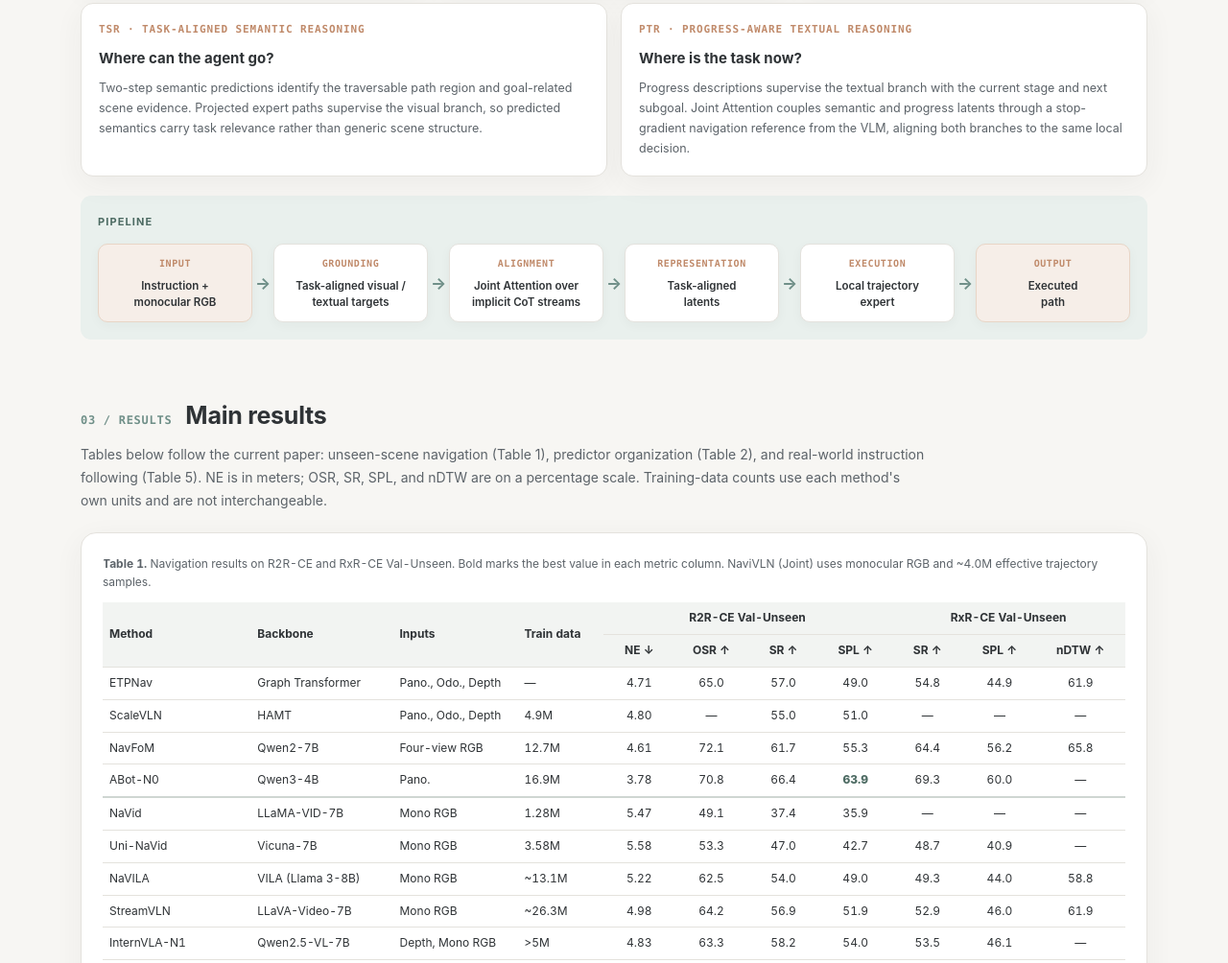
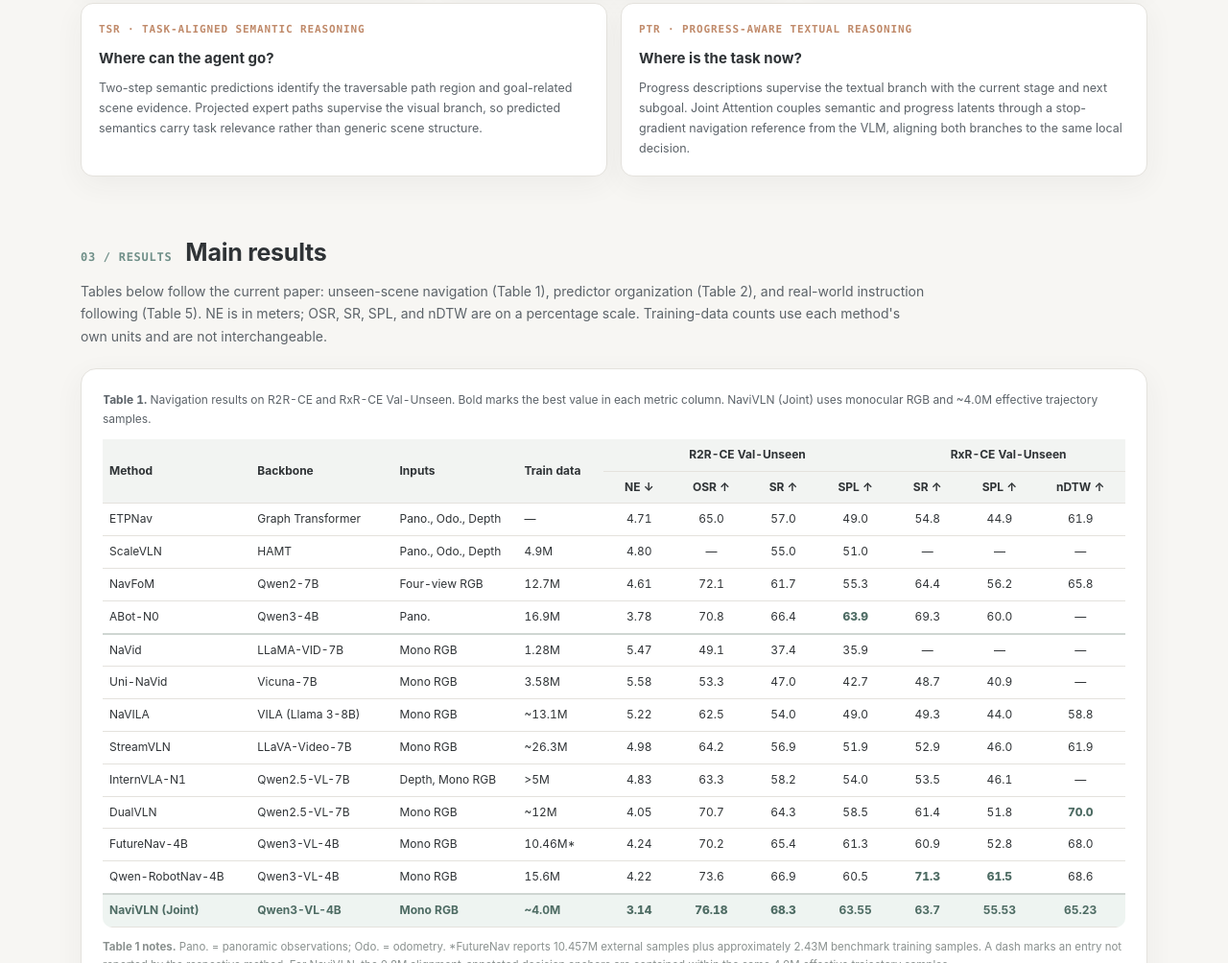
Before and after one commit to NaviVLN/navivln-review, a plain HTML site: page index.html in a window 1280 px wide. Shown: the part 2682-3686 px from the top of the page at 96% size. Drawn offline with Linux system fonts and the light colour scheme.

Commit message:
Remove Pipeline section from website

```diff
--- a/index.html
+++ b/index.html
@@ -292,22 +292,6 @@
       <p>Progress descriptions supervise the textual branch with the current stage and next subgoal. Joint Attention couples semantic and progress latents through a stop-gradient navigation reference from the VLM, aligning both branches to the same local decision.</p>
     </div>
   </div>
-  <div class="pipeline">
-    <p class="pipeline-label">Pipeline</p>
-    <div class="flow">
-      <div class="flow-node io"><span class="step">INPUT</span><span class="txt">Instruction +<br>monocular RGB</span></div>
-      <div class="flow-arrow">→</div>
-      <div class="flow-node"><span class="step">GROUNDING</span><span class="txt">Task-aligned visual /<br>textual targets</span></div>
-      <div class="flow-arrow">→</div>
-      <div class="flow-node"><span class="step">ALIGNMENT</span><span class="txt">Joint Attention over<br>implicit CoT streams</span></div>
-      <div class="flow-arrow">→</div>
-      <div class="flow-node"><span class="step">REPRESENTATION</span><span class="txt">Task-aligned<br>latents</span></div>
-      <div class="flow-arrow">→</div>
-      <div class="flow-node"><span class="step">EXECUTION</span><span class="txt">Local trajectory<br>expert</span></div>
-      <div class="flow-arrow">→</div>
-      <div class="flow-node io"><span class="step">OUTPUT</span><span class="txt">Executed<br>path</span></div>
-    </div>
-  </div>
 </section>
 
 <section id="results">
```
